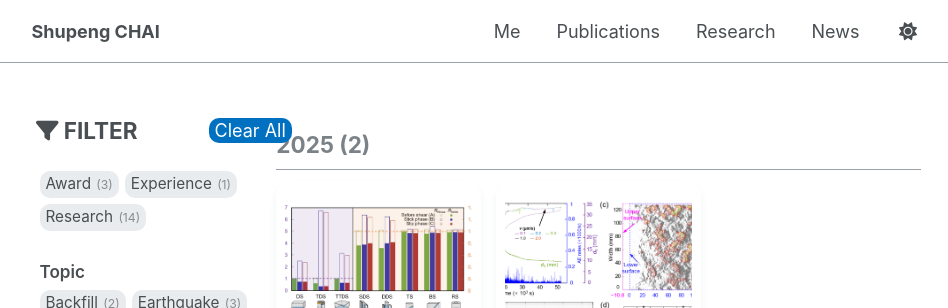
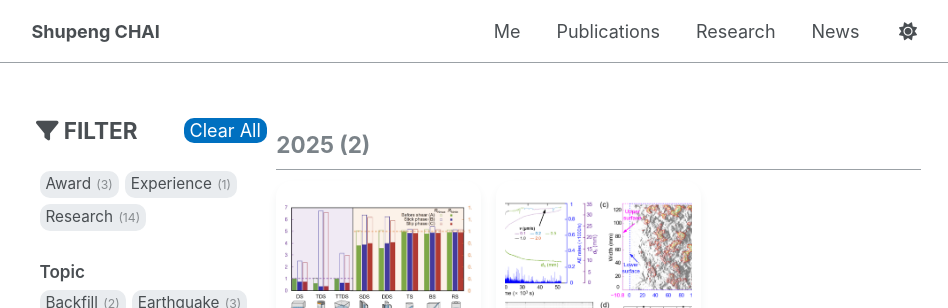
Before and after one commit to spchai/spchai.github.io, a Jekyll site: the page built from _pages/news.html, in a window 1280 px wide. Shown: the top 308 px of the page, without its empty margins (164-1112 px from the left). Built offline with Jekyll 4.4.1, drawn with Linux system fonts in a browser that asks for light colours.

Commit message:
Update _sidebar.scss

```diff
--- a/_sass/layout/_sidebar.scss
+++ b/_sass/layout/_sidebar.scss
@@ -395,8 +395,8 @@
 }
 
 .tag-value.selected {
-  background: #007bff;
-  border-color: #0056b3;
+  background: var(--global-link-color);
+  border-color: none;
   color: #fff !important;
   font-weight: bold;
 }
@@ -415,6 +415,7 @@
 .clear-filter-btn {
   background: var(--global-link-color);
   padding: 2px 6px;
+  margin-right: 25px;
   color: white;
   border: none;
   border-radius: 10px;
```
